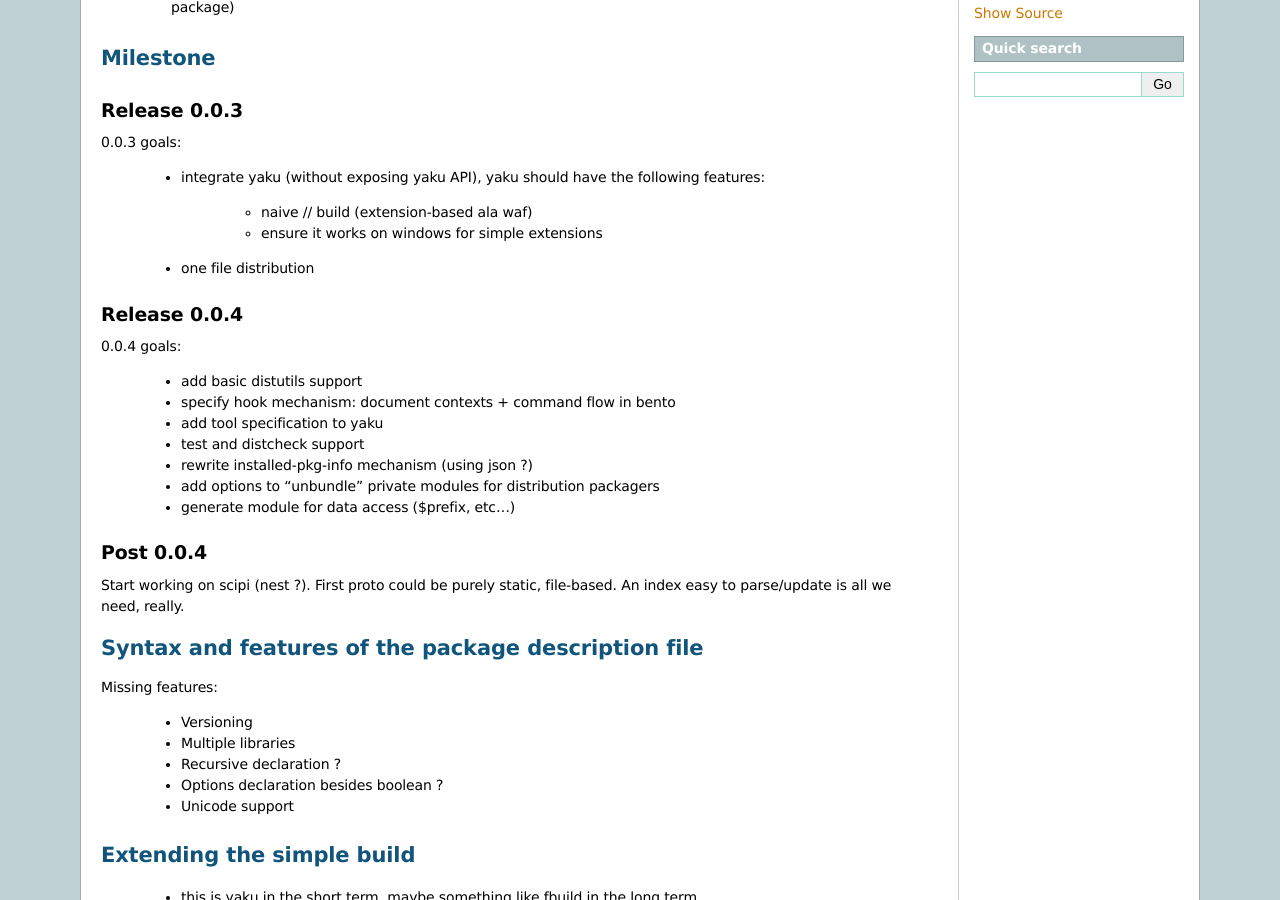
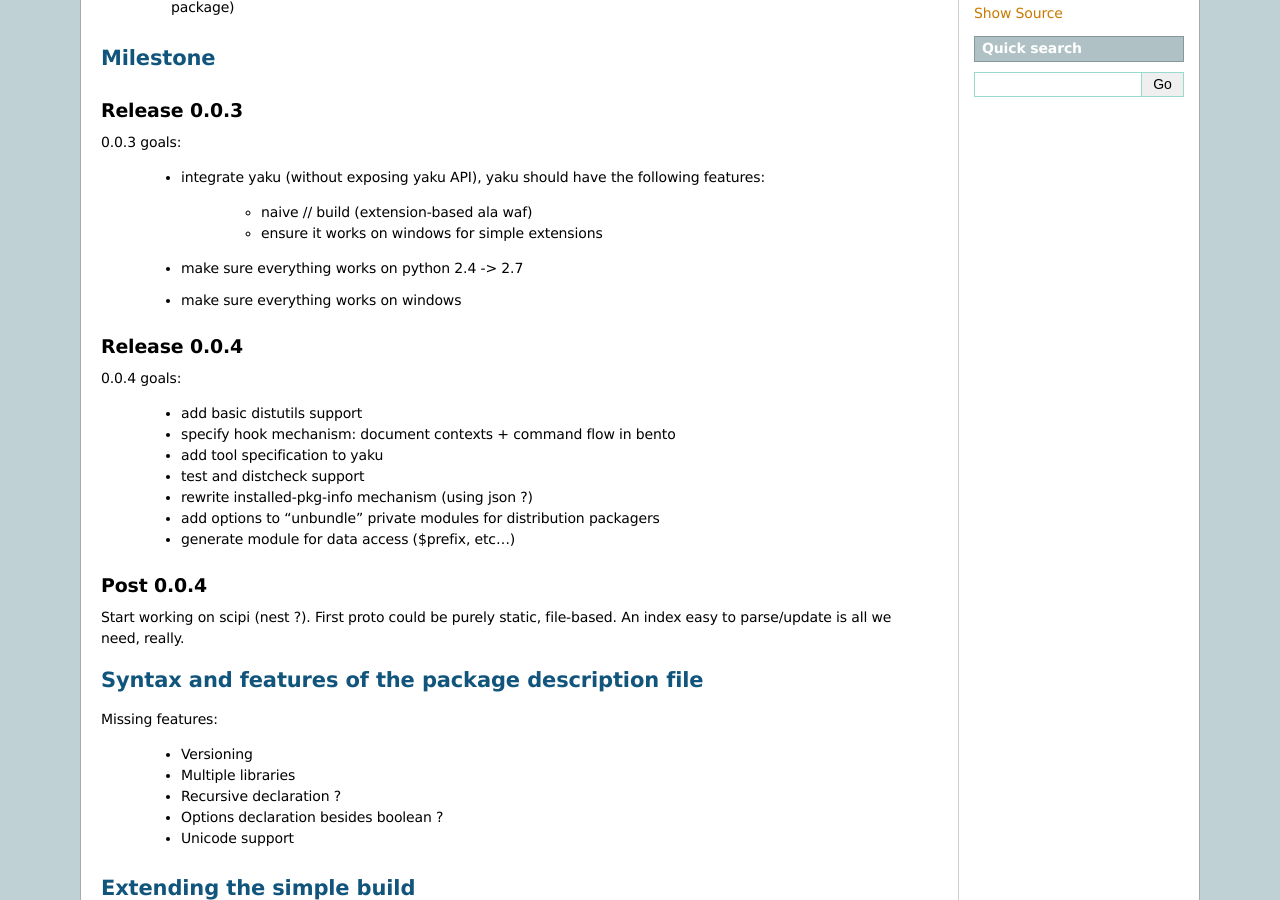
Before and after one commit to cournape/Bento, a Sphinx documentation site: the page built from doc/source/TODO.rst, in a window 1280 px wide and 900 px high, scrolled down 472 px. Built offline with Sphinx 7.4.7, drawn with Linux system fonts in a browser that asks for light colours; the version number could not be read and is left out.

Commit message:
DOC: update TODO.

```diff
--- a/doc/source/TODO.rst
+++ b/doc/source/TODO.rst
@@ -35,7 +35,8 @@ Release 0.0.3
       following features:
         - naive // build (extension-based ala waf)
         - ensure it works on windows for simple extensions
-    - one file distribution
+    - make sure everything works on python 2.4 -> 2.7
+    - make sure everything works on windows
 
 Release 0.0.4
 -------------
```
